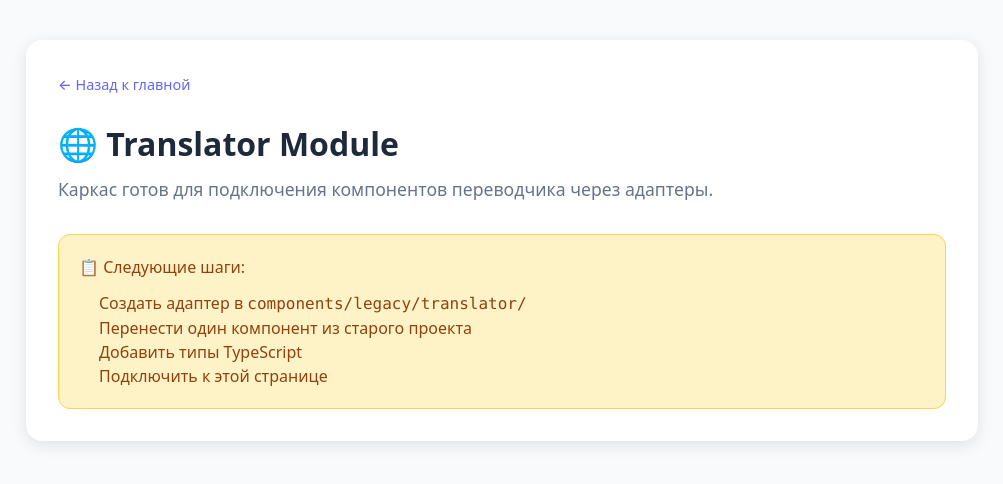
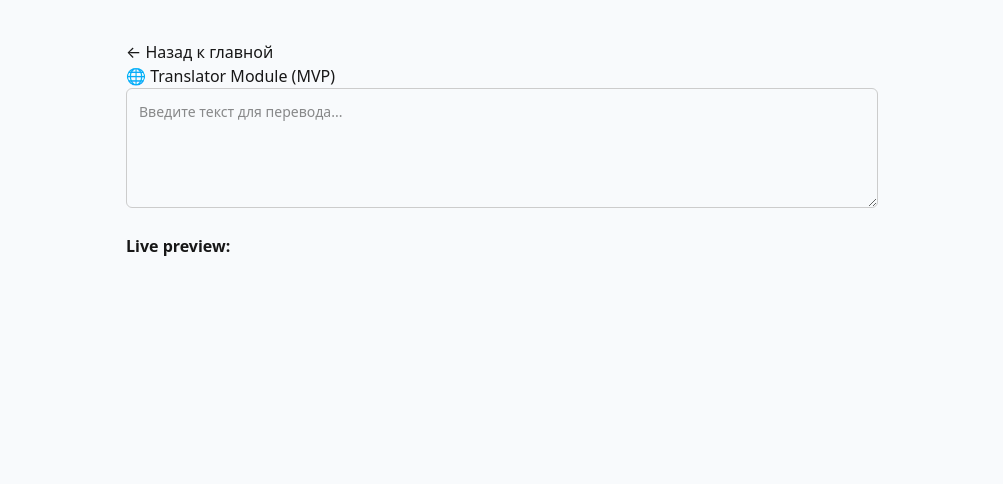
Before and after one commit to Solarpaletten/erpnextjs, a Next.js app: page /translator in a window 1280 px wide. Shown: the top 484 px of the page, without its empty margins (138-1141 px from the left). Built offline with nearby package versions, Linux system fonts and the light colour scheme.

Commit message:
feat(translator): add MVP textarea adapter

```diff
--- a/src/app/(products)/translator/page.tsx
+++ b/src/app/(products)/translator/page.tsx
@@ -1,81 +1,28 @@
 'use client';
+
+import React, { useState } from 'react';
 
 import Link from 'next/link';
 
+import { TextAreaAdapter } from '@/components/legacy/translator/TextAreaAdapter';
+
 export default function TranslatorPage() {
+  const [text, setText] = useState('');
+
   return (
-    <main
-      style={{
-        padding: '40px 24px',
-        maxWidth: '1000px',
-        margin: '0 auto',
-      }}
-    >
-      <div
-        style={{
-          background: 'white',
-          padding: '32px',
-          borderRadius: '16px',
-          boxShadow: '0 4px 16px rgba(0, 0, 0, 0.1)',
-          marginBottom: '24px',
-        }}
-      >
-        <div style={{ marginBottom: '24px' }}>
-          <Link
-            href="/"
-            style={{
-              color: '#6366f1',
-              textDecoration: 'none',
-              fontSize: '0.9rem',
-              fontWeight: '500',
-            }}
-          >
-            ← Назад к главной
-          </Link>
-        </div>
+    <main style={{ padding: '40px 24px', maxWidth: '800px', margin: '0 auto' }}>
+      <Link href="/">← Назад к главной</Link>
+      <h1>🌐 Translator Module (MVP)</h1>
 
-        <h1
-          style={{
-            color: '#1e293b',
-            marginBottom: '8px',
-            fontSize: '2rem',
-            fontWeight: '700',
-          }}
-        >
-          🌐 Translator Module
-        </h1>
+      <TextAreaAdapter
+        value={text}
+        onChange={setText}
+        placeholder="Введите текст для перевода..."
+      />
 
-        <p
-          style={{
-            color: '#64748b',
-            marginBottom: '32px',
-            fontSize: '1.1rem',
-          }}
-        >
-          Каркас готов для подключения компонентов переводчика через адаптеры.
-        </p>
-
-        <div
-          style={{
-            background: '#fef3c7',
-            border: '1px solid #fcd34d',
-            borderRadius: '12px',
-            padding: '20px',
-          }}
-        >
-          <h3 style={{ color: '#92400e', marginBottom: '12px' }}>
-            📋 Следующие шаги:
-          </h3>
-          <ol style={{ color: '#92400e', paddingLeft: '20px' }}>
-            <li>
-              Создать адаптер в <code>components/legacy/translator/</code>
-            </li>
-            <li>Перенести один компонент из старого проекта</li>
-            <li>Добавить типы TypeScript</li>
-            <li>Подключить к этой странице</li>
-          </ol>
-        </div>
-      </div>
+      <p style={{ marginTop: '20px' }}>
+        <strong>Live preview:</strong> {text}
+      </p>
     </main>
   );
 }
--- /dev/null
+++ b/src/components/legacy/translator/TextAreaAdapter.tsx
@@ -0,0 +1,34 @@
+'use client';
+
+import React from 'react';
+
+interface TextAreaAdapterProps {
+  value: string;
+  onChange: (value: string) => void;
+  placeholder?: string;
+}
+
+export const TextAreaAdapter: React.FC<TextAreaAdapterProps> = ({
+  value,
+  onChange,
+  placeholder = 'Введите текст...',
+}) => {
+  return (
+    <textarea
+      value={value}
+      onChange={(e) => onChange(e.target.value)}
+      placeholder={placeholder}
+      style={{
+        width: '100%',
+        minHeight: '120px',
+        padding: '12px',
+        border: '1px solid #ccc',
+        borderRadius: '6px',
+        fontSize: '14px',
+        fontFamily: 'inherit',
+      }}
+    />
+  );
+};
+
+export default TextAreaAdapter;
```
